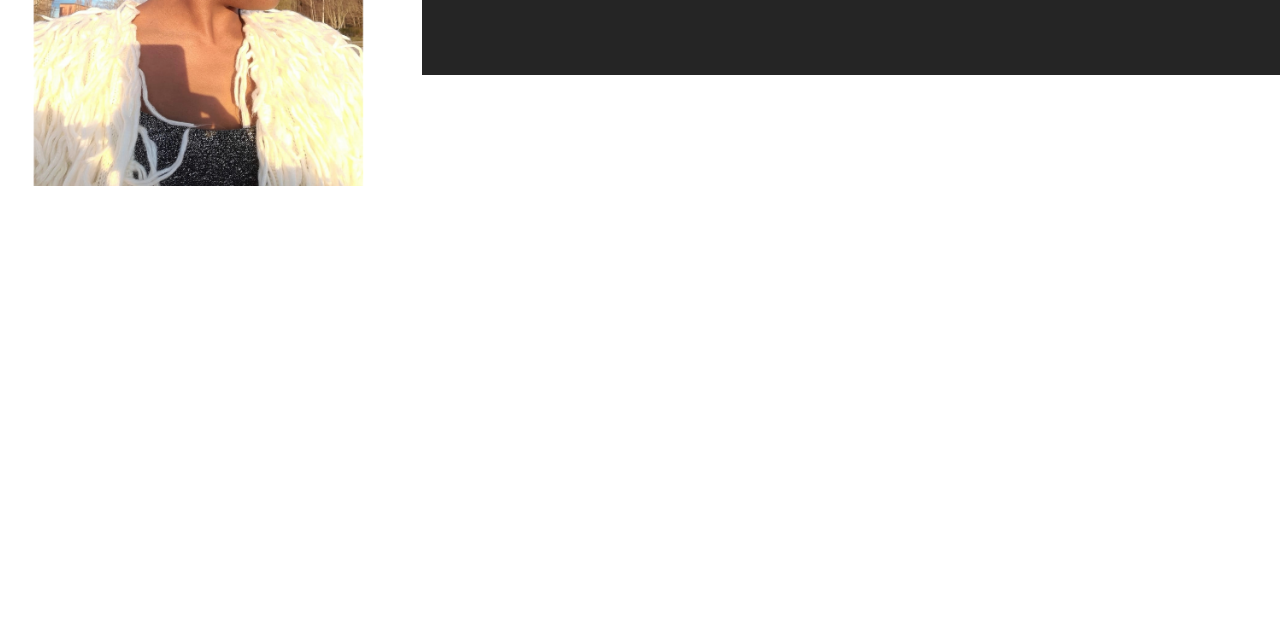
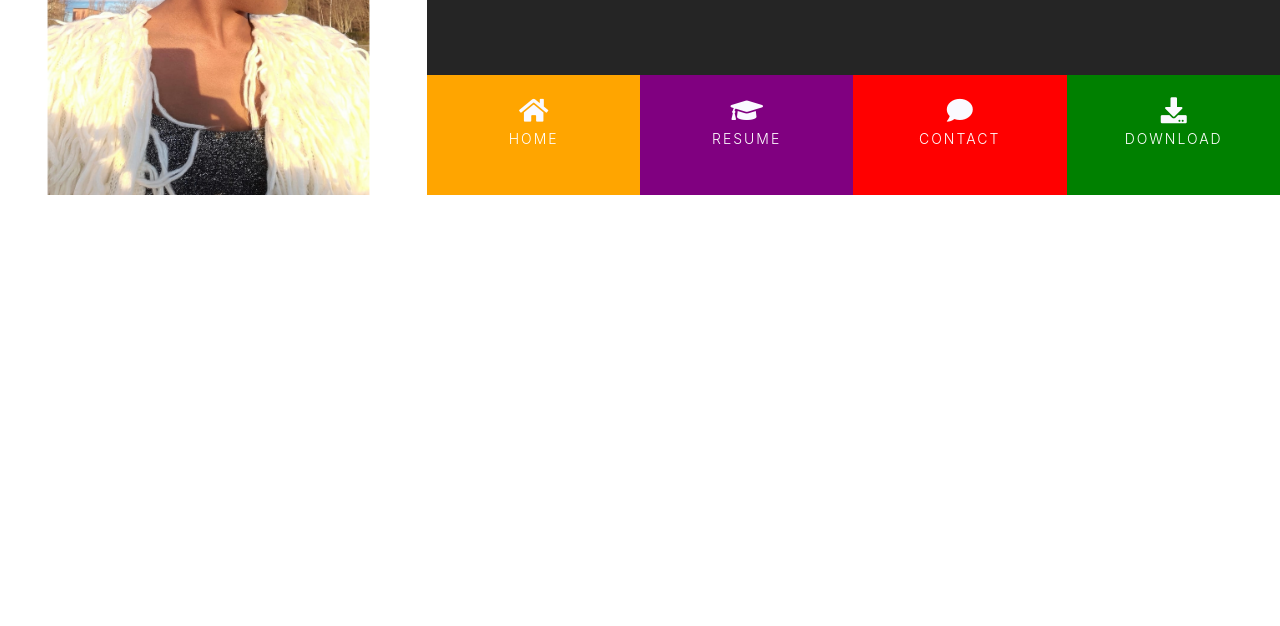
Before and after one commit to Ngozi89/resume-project, a plain HTML site: page index.html in a window 1280 px wide. Shown: the part 174-800 px from the top of the page. Drawn offline with nearby package versions, Linux system fonts and the light colour scheme.

Commit message:
Add navbar, menuitem and hover

```diff
--- a/assets/css/style.css
+++ b/assets/css/style.css
@@ -3,6 +3,22 @@
 .bg-color-name-title {
     background-color: #252525;
     color: #fff;
+}
+
+.ui-menu-color-home {
+    background-color: orange;
+}
+
+.ui-menu-color-resume {
+    background-color: purple;
+}
+
+.ui-menu-color-contact {
+    background-color: red;
+}
+
+.ui-menu-color-download {
+    background-color: green;
 }
 /*Header */
 header {
@@ -42,3 +58,63 @@ header {
     margin-bottom: 90px;
     color: #fff;
 }
+
+.list-inline-item:not(:last-child){
+    margin: 0;
+}
+
+/* Menucontainer */
+.menucontainer {
+    font-size: 0;
+}
+
+/* Nav */
+
+#nav {
+    margin: 0;
+}
+#nav li{
+    font-size: 14px;
+    padding: 0;
+
+}
+
+.menuitem {
+    height: 120px;
+    text-align: center;
+    padding: 0;
+}
+
+.menuitem a {
+    width: 100%;
+    text-decoration: none;
+    color: #fff;
+    height: 120px;
+}
+
+.menuitem a i {
+    padding-top: 22px;
+    display: block;
+    color: #fafaff;
+    font-size: 26px;
+}
+
+.menuitem span {
+    display: block;
+    width: 100%;
+    padding-top: 5px;
+    text-align: center;
+    text-transform: uppercase;
+    font-size: 14px;
+    font-weight: 300;
+    letter-spacing: 2px;
+}
+
+/* Hover . css */
+.hvr-sweep-to-bottom::before {
+    background-color: rgba(0, 0, 0, 0.2);
+    height: 120px;
+
+
+
+}
--- a/index.html
+++ b/index.html
@@ -7,6 +7,7 @@
     <link rel="stylesheet" href="https://maxcdn.bootstrapcdn.com/bootstrap/4.2.1/css/bootstrap.min.css" type="text/css"/>
     <link rel="stylesheet" href="https://use.fontawesome.com/releases/v5.0.10/css/all.css"
         integrity="sha384-+d0P83n9kaQMCwj8F4RJB66tzIwOKmrdb46+porD/OvrJ+37WqIM7UoBtwHO6Nlg" crossorigin="anonymous">
+        <link rel="stylesheet" href="https://cdnjs.cloudflare.com/ajax/libs/hover.css/2.3.1/css/hover-min.css">
         <link rel="stylesheet" href="assets/css/style.css">
 
     <title>Ngozi</title>
@@ -14,13 +15,32 @@
 <body>
     <!--Header-->
     <header>
-        <div class="row">
+        <div class="row no-gutters">
             <a class="col-md-4 logo" href="index.html"></a>
             <div class="col-md-8">
-                <div class="row bg-color-name-title">
+                <div class="row no-gutters bg-color-name-title">
                     <div class="col heading">
                         <h1 class="name">Ngozi Omenka</h1>
                         <h2 class="title">Full Stack Developer</h2>
+                    </div>
+                </div>
+                <div class="row no-gutters">
+                    <div class="col">
+                        <ul id="nav" class="list-inline menucontainer">
+                            <li class="col-6 col-sm-3 ui-menu-color-home list-inline-item menuitem">
+                                <a href="#" class="hvr-sweep-to-bottom"><i class="fa fa-home" aria-hidden="true"></i><span>Home</span></a>
+                            </li>
+                            <li class="col-6 col-sm-3 ui-menu-color-resume list-inline-item menuitem">
+                                <a href="#" class="hvr-sweep-to-bottom"><i class="fa fa-graduation-cap" aria-hidden="true"></i><span>Resume</span></a>
+                            </li>
+                            <li class="col-6 col-sm-3 ui-menu-color-contact list-inline-item menuitem">
+                                <a href="#" class="hvr-sweep-to-bottom"><i class="fa fa-comment" aria-hidden="true"></i><span>Contact</span></a>
+                            </li>
+                            <li class="col-6 col-sm-3 ui-menu-color-download list-inline-item menuitem">
+                                <a href="#" class="hvr-sweep-to-bottom"><i class="fa fa-download" aria-hidden="true"></i><span>Download</span></a>
+                            </li>
+
+                        </ul>
                     </div>
                 </div>
             </div>
```
